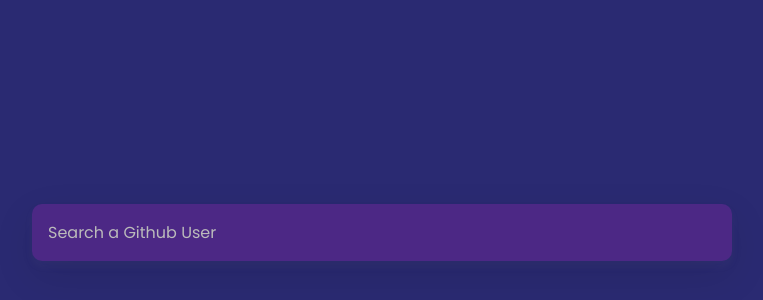
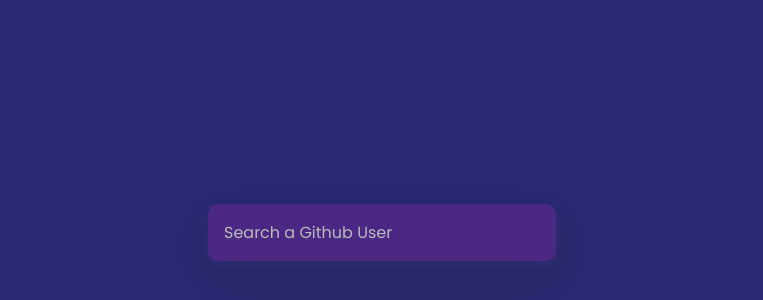
Before and after one commit to GairikSharma/github_profile_checker.github.io, a plain HTML site: page index.html in a window 1280 px wide. Shown: the part 152-452 px from the top of the page, without its empty margins (258-1021 px from the left). Drawn offline with nearby package versions, Linux system fonts and the light colour scheme.

Commit message:
I have changed the structure

```diff
--- a/index.html
+++ b/index.html
@@ -1,19 +1,27 @@
 <!DOCTYPE html>
 <html lang="en">
+
 <head>
   <meta charset="UTF-8" />
   <meta name="viewport" content="width=device-width, initial-scale=1.0" />
   <link rel="stylesheet" href="style.css" />
   <title>Github Profiles</title>
 </head>
+
 <body>
+  <div class="form-container">
     <form class="user-form" id="form">
       <input type="text" id="search" placeholder="Search a Github User">
     </form>
+  </div>
+
 
   <main id="main"></main>
 
-    <script src="https://cdnjs.cloudflare.com/ajax/libs/axios/0.21.0/axios.min.js" integrity="sha512-DZqqY3PiOvTP9HkjIWgjO6ouCbq+dxqWoJZ/Q+zPYNHmlnI2dQnbJ5bxAHpAMw+LXRm4D72EIRXzvcHQtE8/VQ==" crossorigin="anonymous"></script>
+  <script src="https://cdnjs.cloudflare.com/ajax/libs/axios/0.21.0/axios.min.js"
+    integrity="sha512-DZqqY3PiOvTP9HkjIWgjO6ouCbq+dxqWoJZ/Q+zPYNHmlnI2dQnbJ5bxAHpAMw+LXRm4D72EIRXzvcHQtE8/VQ=="
+    crossorigin="anonymous"></script>
   <script src="script.js"></script>
 </body>
+
 </html>
```
Lines whose indentation alone changed are shown as unchanged.
